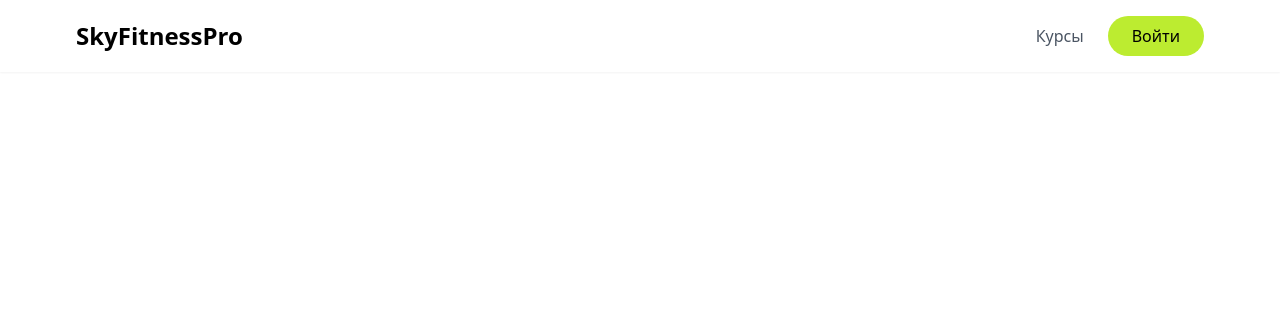
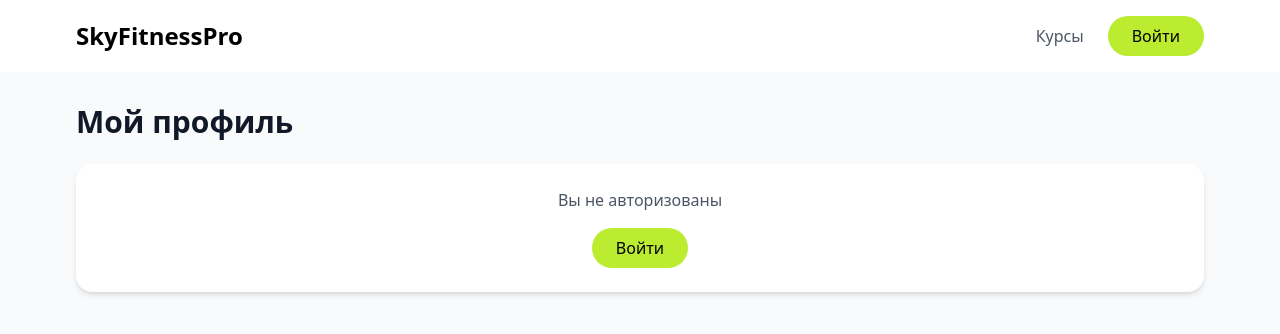
Before and after one commit to natali7109/skyfitness-pro, a Nuxt app: page /profile in a window 1280 px wide. Shown: the top 334 px of the page. Built offline with nearby package versions, Linux system fonts and the light colour scheme.

Commit message:
feat: работает авторизация, загрузка пользователя и страница профиля

```diff
--- a/app.vue
+++ b/app.vue
@@ -1,6 +1,5 @@
 <template>
   <div class="min-h-screen flex flex-col">
-
     <AppHeader />
     <main class="flex-1">
       <NuxtPage />
@@ -9,5 +8,24 @@
 </template>
 
 <script setup lang="ts">
+import { onMounted } from 'vue'
 import AppHeader from '~/components/common/AppHeader.vue'
+import { useUserStore } from '~/stores/user'
+
+const userStore = useUserStore()
+const api = useApi()
+
+onMounted(async () => {
+  userStore.loadTokenFromStorage()
+
+  if (userStore.token && !userStore.user) {
+    try {
+      const user = await api.getMe(userStore.token)
+      userStore.setUser(user)
+    } catch (err) {
+      console.error('Ошибка загрузки пользователя:', err)
+      userStore.logout()
+    }
+  }
+})
 </script>
--- a/components/auth/AuthModal.vue
+++ b/components/auth/AuthModal.vue
@@ -196,11 +196,6 @@ const validateForm = (): boolean => {
 
 // Отправка формы
 const handleSubmit = async () => {
-console.log('🔥 handleSubmit вызван') // <-- добавь это
-  console.log('📧 email:', email.value) // <-- и это
-  console.log('🔑 password:', password.value) // <-- и это
-  console.log('✅ validateForm:', validateForm()) // <-- и это
-
   apiError.value = null
   successMessage.value = null
 
--- a/composables/useApi.ts
+++ b/composables/useApi.ts
@@ -71,7 +71,8 @@ export const useApi = () => {
     const error = await response.json();
     throw new Error(error.message || 'Ошибка загрузки профиля');
   }
-    return response.json();
+  const data = await response.json();
+  return data.user || data;
 };
 
   const addCourse = async (courseId: string, token: string) => {
--- /dev/null
+++ b/pages/profile.vue
@@ -0,0 +1,50 @@
+<template>
+  <div class="min-h-screen bg-gray-50">
+    <div class="max-w-container mx-auto px-4 py-8">
+      <h1 class="text-3xl font-bold text-gray-900 mb-6">Мой профиль</h1>
+
+      <!-- Если не авторизован -->
+      <div v-if="!userStore.isAuthenticated" class="bg-white rounded-2xl shadow-md p-6 text-center">
+        <p class="text-gray-600 mb-4">Вы не авторизованы</p>
+        <NuxtLink
+          to="/login"
+          class="inline-block px-6 py-2 rounded-full bg-primary hover:bg-primary-hover text-black font-medium transition"
+        >
+          Войти
+        </NuxtLink>
+      </div>
+
+      <!-- Если авторизован -->
+      <div v-else>
+        <!-- Данные пользователя -->
+        <div class="bg-white rounded-2xl shadow-md p-6 mb-8">
+          <h2 class="text-xl font-semibold text-gray-900 mb-4">Мои данные</h2>
+          <p class="text-gray-600"><strong>Email:</strong> {{ userStore.user?.email }}</p>
+        </div>
+
+        <!-- Мои курсы -->
+        <div class="bg-white rounded-2xl shadow-md p-6">
+          <h2 class="text-xl font-semibold text-gray-900 mb-4">Мои курсы</h2>
+          <div v-if="!userStore.user?.selectedCourses?.length" class="text-gray-500">
+            У вас пока нет добавленных курсов
+          </div>
+          <div v-else class="grid grid-cols-1 md:grid-cols-2 lg:grid-cols-3 gap-4">
+            <div
+              v-for="courseId in userStore.user.selectedCourses"
+              :key="courseId"
+              class="border rounded-xl p-4"
+            >
+              <p class="text-gray-500 text-sm">ID курса: {{ courseId }}</p>
+            </div>
+          </div>
+        </div>
+      </div>
+    </div>
+  </div>
+</template>
+
+<script setup lang="ts">
+import { useUserStore } from '~/stores/user'
+
+const userStore = useUserStore()
+</script>
```
Lines whose indentation alone changed are shown as unchanged.
